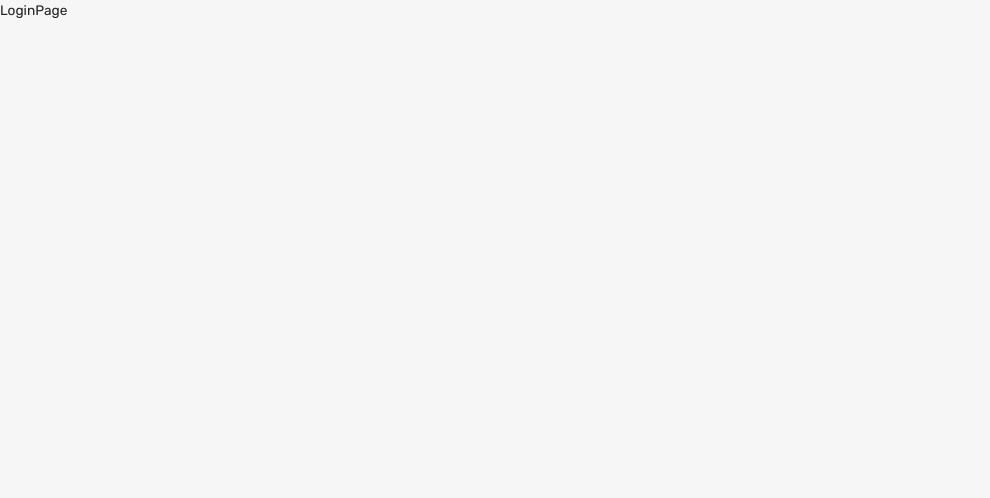
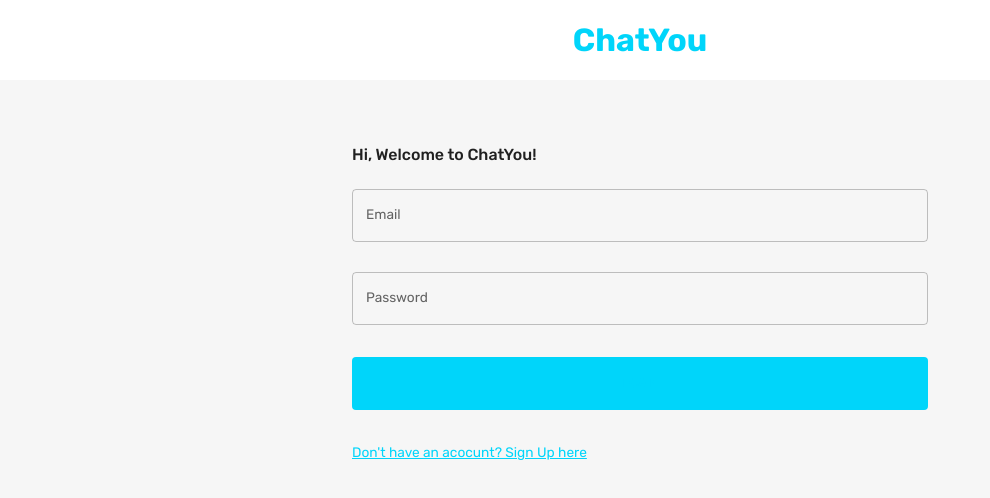
Before and after one commit to Wenuka19/MERN-Fullstack-Social-Media-App, a React (Create React App) app in the folder app-client/: page / in a window 1280 px wide. Shown: the top 498 px of the page, without its empty margins (0-990 px from the left). Built offline with nearby package versions, Linux system fonts and the light colour scheme.

Commit message:
✅ Login/Register functionality

```diff
--- /dev/null
+++ b/app-client/src/scenes/loginPage/Form.jsx
@@ -0,0 +1,187 @@
+import { useState } from "react";
+import {
+    Box,
+    Button,
+    TextField,
+    useMediaQuery,
+    Typography,
+    useTheme
+} from "@mui/material";
+
+import EditOutlinedIcon from "@mui/icons-material/EditOutlined"
+import { Formik } from "formik";
+import * as yup from 'yup';
+import { useNavigate } from "react-router-dom";
+import { useDispatch } from "react-redux";
+import state, { setLogin } from "state";
+import Dropzone from "react-dropzone";
+import FlexBetween from "components/FlexBetween";
+
+const registerSchema = yup.object().shape({
+    firstName: yup.string().required("required"),
+    lastName: yup.string().required("required"),
+    email: yup.string().email("Invalid Email").required("required"),
+    password: yup.string().required("required"),
+    location: yup.string().required("required"),
+    occupation: yup.string().required("required"),
+    picture: yup.string().required("required"),
+
+})
+
+const loginSchema = yup.object().shape({
+    email: yup.string().email("Invalid Email").required("required"),
+    password: yup.string().required("required")
+})
+
+const initialValuesRegister = {
+    firstName: "",
+    lastName: "",
+    email: "",
+    password: "",
+    location: "",
+    occupation: "",
+    picture: ""
+}
+
+const initialValuesLogin = {
+    email: "",
+    password: "",
+}
+
+const Form = () => {
+    const [pageType, setPageType] = useState("login");
+    const { palette } = useTheme();
+    const dispatch = useDispatch();
+    const navigate = useNavigate();
+    const isNonMobile = useMediaQuery("(min-width:600px)");
+    const isLogin = pageType === "login";
+    const isRegister = pageType === "register";
+
+    const register = async (values, onSubmitProps) => {
+        const formData = new FormData();
+        for (let value in values) {
+            formData.append(value, values[value]);
+        }
+        formData.append('picturPath', values.picture.name);
+
+        const savedUserResponse = await fetch(
+            "http://localhost:3001/auth/register",
+            {
+                method: "POST",
+                body: formData,
+            }
+        );
+        const savedUser = await savedUserResponse.json();
+        onSubmitProps.resetForm();
+
+        if (savedUser) {
+            setPageType("login");
+        }
+    }
+
+    const login = async (values, onSubmitProps) => {
+        const loggedInResponse = await fetch("http://localhost:3001/auth/login", {
+            method: "POST",
+            headers: { "Content-Type": "application/json" },
+            body: JSON.stringify(values),
+        });
+        const loggedIn = await loggedInResponse.json();
+        onSubmitProps.resetForm();
+        if (loggedIn) {
+            dispatch(
+                setLogin({
+                    user: loggedIn.user,
+                    token: loggedIn.token,
+                })
+            );
+            navigate("/home");
+        }
+    };
+
+
+    const handleFormSubmit = async (values, onSubmitProps) => {
+        if (isLogin) await login(values, onSubmitProps);
+        if (isRegister) await register(values, onSubmitProps);
+    };
+
+    return (
+        <Formik
+            onSubmit={handleFormSubmit}
+            initialValues={isLogin ? initialValuesLogin : initialValuesRegister}
+            validationSchema={isLogin ? loginSchema : registerSchema}>
+            {({
+                values,
+                errors,
+                touched,
+                handleBlur,
+                handleChange,
+                handleSubmit,
+                setFieldValue,
+                resetForm
+            }) => (
+                <form onSubmit={handleSubmit}>
+                    <Box display="grid" gap="30px" gridTemplateColumns="repeat(4,minmax(0,1fr))" sx={{ "&>div": { gridColumn: isNonMobile ? undefined : "span 4" } }}>
+                        {isRegister && (
+                            <>
+                                <TextField label="First Name" onBlur={handleBlur} onChange={handleChange} value={values.firstName} name="firstName" error={Boolean(touched.firstName) && Boolean(errors.firstName)} helperText={touched.firstName && errors.firstName} sx={{ gridColumn: "span 2" }} />
+                                <TextField label="Last Name" onBlur={handleBlur} onChange={handleChange} value={values.lastName} name="lastName" error={Boolean(touched.lastName) && Boolean(errors.lastName)} helperText={touched.lastName && errors.lastName} sx={{ gridColumn: "span 2" }} />
+                                <TextField label="Location" onBlur={handleBlur} onChange={handleChange} value={values.location} name="location" error={Boolean(touched.location) && Boolean(errors.location)} helperText={touched.location && errors.location} sx={{ gridColumn: "span 4" }} />
+                                <TextField label="Occupation" onBlur={handleBlur} onChange={handleChange} value={values.occupation} name="occupation" error={Boolean(touched.occupation) && Boolean(errors.occupation)} helperText={touched.occupation && errors.occupation} sx={{ gridColumn: "span 4" }} />
+                                <Box gridColumn="span 4" border={`1px solid ${palette.neutral.medium}`}>
+                                    <Dropzone acceptedFiles=".jpg,.jpeg,.png" multiple={false} onDrop={(acceptedFiles) => setFieldValue("picture", acceptedFiles[0])}>
+                                        {({ getRootProps, getInputProps }) => (
+                                            <Box {...getRootProps()}
+                                                border={`2px dashed ${palette.primary.main}`} p="1rem" sx={{ "&:hover": { cursor: "pointer" } }}>
+                                                <input {...getInputProps()} />
+                                                {!values.picture ? (<p>Add picture here</p>) : (
+                                                    <FlexBetween>
+                                                        <Typography>{values.picture.name}</Typography>
+                                                    </FlexBetween>
+                                                )}
+                                            </Box>
+                                        )}
+                                    </Dropzone>
+                                </Box>
+                            </>
+                        )}
+                        <TextField label="Email" onBlur={handleBlur} onChange={handleChange} value={values.email} name="email" error={Boolean(touched.email) && Boolean(errors.email)} helperText={touched.email && errors.email} sx={{ gridColumn: "span 4" }} />
+                        <TextField label="Password" type="password" onBlur={handleBlur} onChange={handleChange} value={values.password} name="password" error={Boolean(touched.password) && Boolean(errors.password)} helperText={touched.password && errors.password} sx={{ gridColumn: "span 4" }} />
+                    </Box>
+                    <Box>
+                        <Button
+                            fullWidth
+                            type="submit"
+                            sx={{
+                                m: "2rem 0",
+                                p: "1rem",
+                                backgroundColor: palette.primary.main,
+                                color: palette.primary.alt,
+                                "&:hover": { color: palette.primary.main }
+                            }}
+                        >
+                            {isLogin ? "Login" : "Register"}
+                        </Button>
+                        <Typography
+                            onClick={() => { setPageType(isLogin ? "register" : "login"); resetForm() }}
+                            sx={{
+                                textDecoration: "underline",
+                                color: palette.primary.main,
+                                "&:hover": {
+                                    cursor: "pointer",
+                                    color: palette.primary.light,
+                                },
+                            }}
+                        >
+                            {isLogin ? "Don't have an acocunt? Sign Up here" : "Already have an account? Login Here"}
+                        </Typography>
+
+                    </Box>
+                </form >
+            )
+            }
+        </Formik >
+    )
+}
+
+
+export default Form;
--- a/app-client/src/scenes/loginPage/index.jsx
+++ b/app-client/src/scenes/loginPage/index.jsx
@@ -1,5 +1,18 @@
+import { Box, Typography, useTheme, useMediaQuery } from "@mui/material";
+import Form from "./Form"
+
 const LoginPage = () => {
-    return <div>LoginPage</div>;
+    const theme = useTheme();
+    const isNonMobileScreens = useMediaQuery("(min-width:1000px)");
+    return (<Box>
+        <Box width="100%" backgroundColor={theme.palette.background.alt} p="1rem 6%" textAlign="center">
+            <Typography fontWeight="bold" fontSize="32px" color="primary">ChatYou</Typography>
+        </Box>
+        <Box width={isNonMobileScreens ? "50%" : "93%"} p="2rem" m="2rem auto" borderRadius="1.5rem" backgroundColor={theme.palette.alt}>
+            <Typography fontWeight="500" variant="h5" sx={{ mb: "1.5rem" }}>Hi, Welcome to ChatYou!</Typography>
+            <Form />
+        </Box>
+    </Box >);
 }
 
 export default LoginPage
--- a/app-client/src/scenes/navbar/index.jsx
+++ b/app-client/src/scenes/navbar/index.jsx
@@ -40,15 +40,15 @@ const NavBar = () => {
     const primaryLight = theme.palette.primary.light;
     const alt = theme.palette.background.alt;
 
-    // const fullName = `${user.firstName} ${user.lastName}`
-    const fullName = `Wenuka 123`
+    const fullName = `${user.firstName} ${user.lastName}`
+    // const fullName = `Wenuka 123`
     return (<FlexBetween padding="1rem 6%" backgroundColor={alt}>
         <FlexBetween gap="1.75rem">
             <Typography fontWeight="bold" fontSize="clamp(1rem,2rem,2.25rem)" color="primary" onClick={() => navigate("/home")} sx={{
                 "&:hover": {
                     color: primaryLight, cursor: "pointer",
                 },
-            }}></Typography>
+            }}>ChatYou</Typography>
             {isNonMobileScreens && (<FlexBetween backgroundColor={neutralLight} borderRadius="9px" gap="3rem" padding="0.1rem 1.5rem">
                 <InputBase placeholder='Search...' />
                 <IconButton>
@@ -83,7 +83,7 @@ const NavBar = () => {
                     <MenuItem value={fullName}>
                         <Typography>{fullName}</Typography>
                     </MenuItem>
-                    <MenuItem onClick={() => { dispatch(setLogout()) }}>
+                    <MenuItem onClick={() => { dispatch(setLogout()); navigate("/") }}>
                         Logout
                     </MenuItem>
                 </Select>
@@ -132,7 +132,7 @@ const NavBar = () => {
                             <MenuItem value={fullName}>
                                 <Typography>{fullName}</Typography>
                             </MenuItem>
-                            <MenuItem onClick={() => { dispatch(setLogout()) }}>
+                            <MenuItem onClick={() => { dispatch(setLogout()); navigate("/") }}>
                                 Logout
                             </MenuItem>
                         </Select>
```
